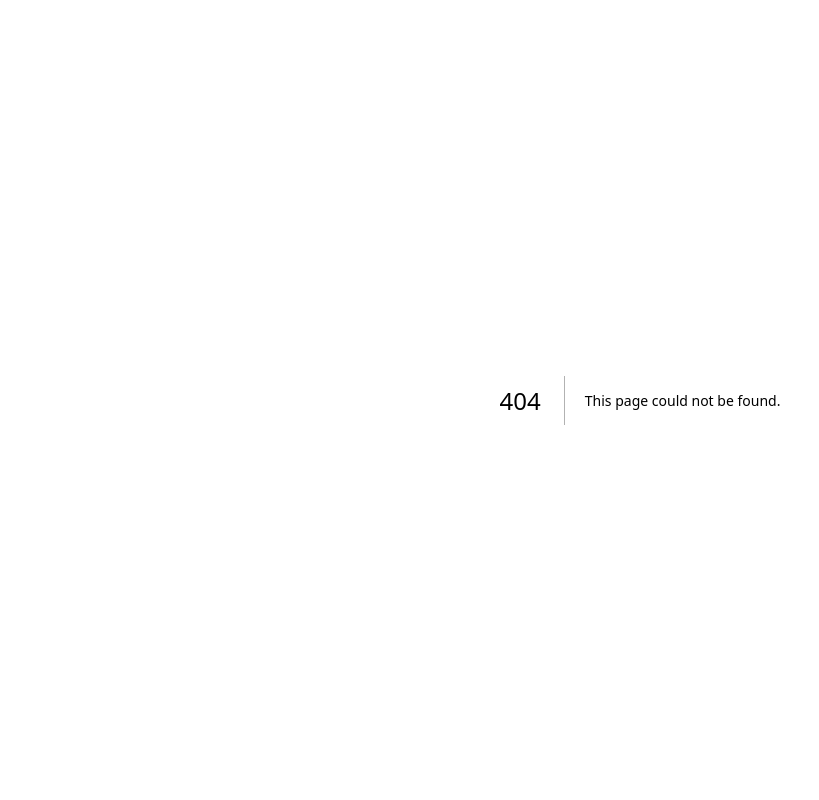
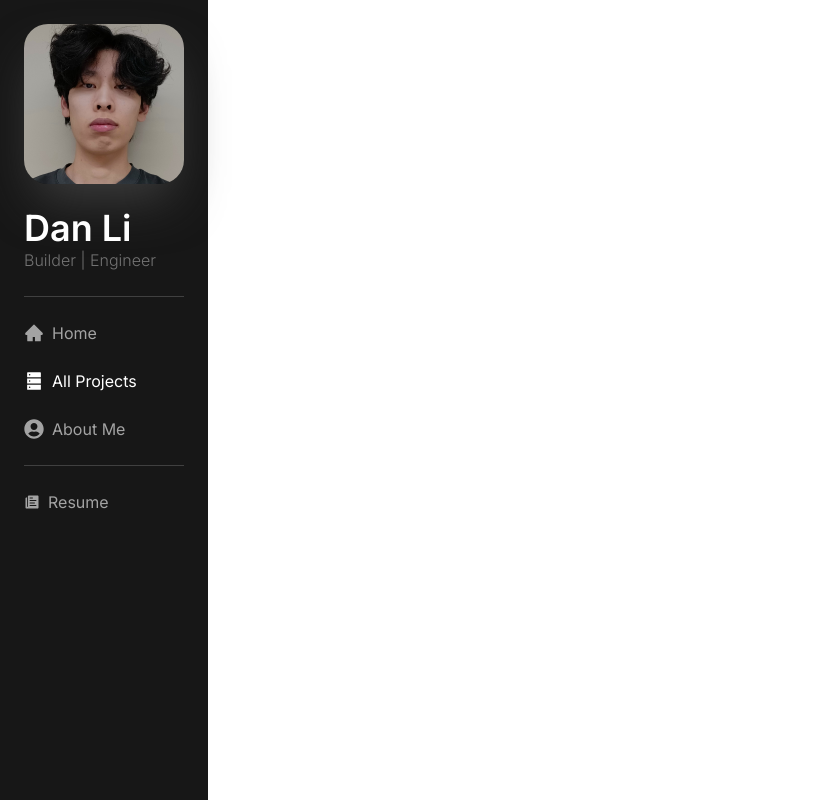
Before and after one commit to danmxli/Vcsualizer, a Next.js app in the folder gitcomet/: page /projects in a window 1280 px wide. Before the commit this address had no page. Shown: the whole page, without its empty margins (0-819 px from the left). Built offline with nearby package versions, Linux system fonts and the light colour scheme.

Commit message:
sidebar routing

```diff
--- /dev/null
+++ b/gitcomet/app/about/page.tsx
@@ -0,0 +1,11 @@
+import Navbar from "@/components/navbar"
+
+const AboutPage = () => {
+    return (
+        <main className="flex min-h-screen">
+            <Navbar />
+        </main>
+    )
+}
+
+export default AboutPage
--- /dev/null
+++ b/gitcomet/app/projects/page.tsx
@@ -0,0 +1,11 @@
+import Navbar from "@/components/navbar"
+
+const ProjectsPage = () => {
+    return (
+        <main className="flex min-h-screen">
+            <Navbar />
+        </main>
+    )
+}
+
+export default ProjectsPage
--- a/gitcomet/components/navbar.tsx
+++ b/gitcomet/components/navbar.tsx
@@ -1,18 +1,20 @@
 'use client'
 import { useRouter } from 'next/navigation'
+import { usePathname } from 'next/navigation'
 import Image from "next/image"
 import Headshot from "../public/headshot.png"
-import { AiFillHome, AiFillCode } from "react-icons/ai"
-import { FaUserCircle  } from "react-icons/fa";
+import { AiFillHome, AiFillDatabase } from "react-icons/ai"
+import { FaUserCircle } from "react-icons/fa";
 import { IoIosPaper } from "react-icons/io";
 
 
 const Navbar = () => {
+    const pathname = usePathname()
     const router = useRouter()
     const Menus = [
         { id: "home", title: "Home", href: "/", icon: <AiFillHome /> },
-        { id: "projects", title: "All Projects", href: "/projects", icon: <AiFillCode /> },
-        { id: "about", title: "About Me", href: "/about", icon: <FaUserCircle  /> }
+        { id: "projects", title: "All Projects", href: "/projects", icon: <AiFillDatabase /> },
+        { id: "about", title: "About Me", href: "/about", icon: <FaUserCircle /> }
     ];
 
     return (
@@ -21,18 +23,24 @@ const Navbar = () => {
                 <Image src={Headshot} alt="headshot" className="rounded-3xl shadow-2xl shadow-neutral-700" />
                 <div>
                     <h1 className="text-4xl font-semibold text-white">Dan Li</h1>
-                    <h2 className="text-neutral-400">Builder | Engineer</h2>
+                    <h2 className="text-neutral-500 font-light">Builder | Engineer</h2>
                 </div>
             </div>
             <div className="m-6 grid space-y-6 pb-6 border-b border-neutral-700">
                 {Menus.map((menu) => (
-                    <button key={menu.id} className={`flex items-center gap-2 text-neutral-400 hover:text-white`}>
+                    <button
+                        key={menu.id}
+                        className={`flex items-center gap-2 hover:text-white ${pathname === menu.href ? 'text-white' : 'text-neutral-400'}`}
+                        onClick={() => {
+                            router.push(menu.href)
+                        }}
+                    >
                         <span className='text-xl'>{menu.icon}</span> {menu.title}
                     </button>
                 ))}
             </div>
             <div className='m-6'>
-                <button className='flex items-center gap-2 text-neutral-400 hover:text-white'>
+                <button className={`flex items-center gap-2 text-neutral-400 hover:text-white`}>
                     <IoIosPaper /> Resume
                 </button>
             </div>
```
